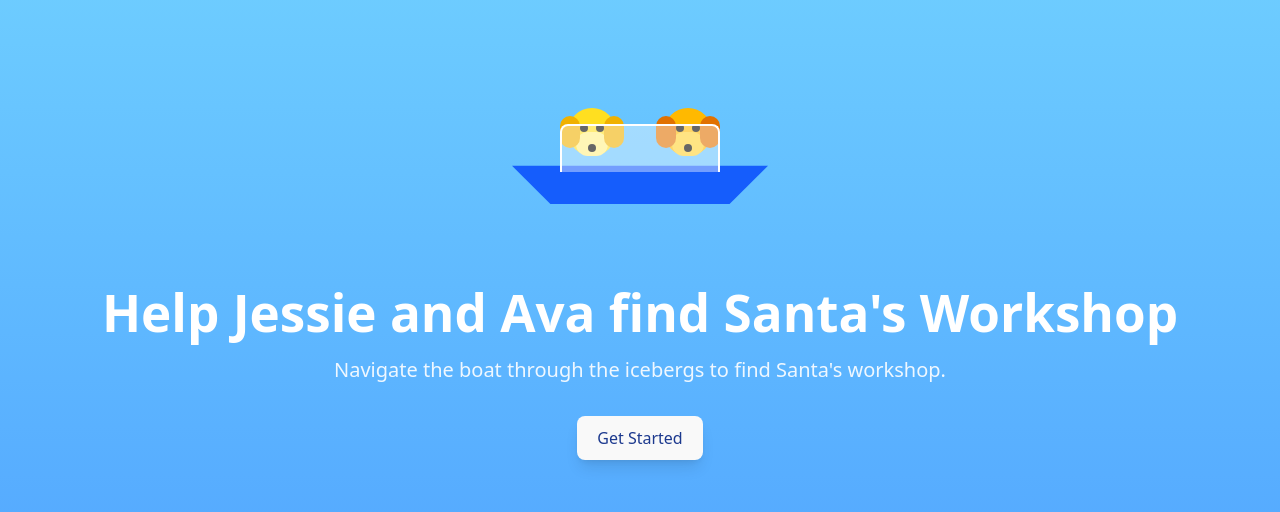
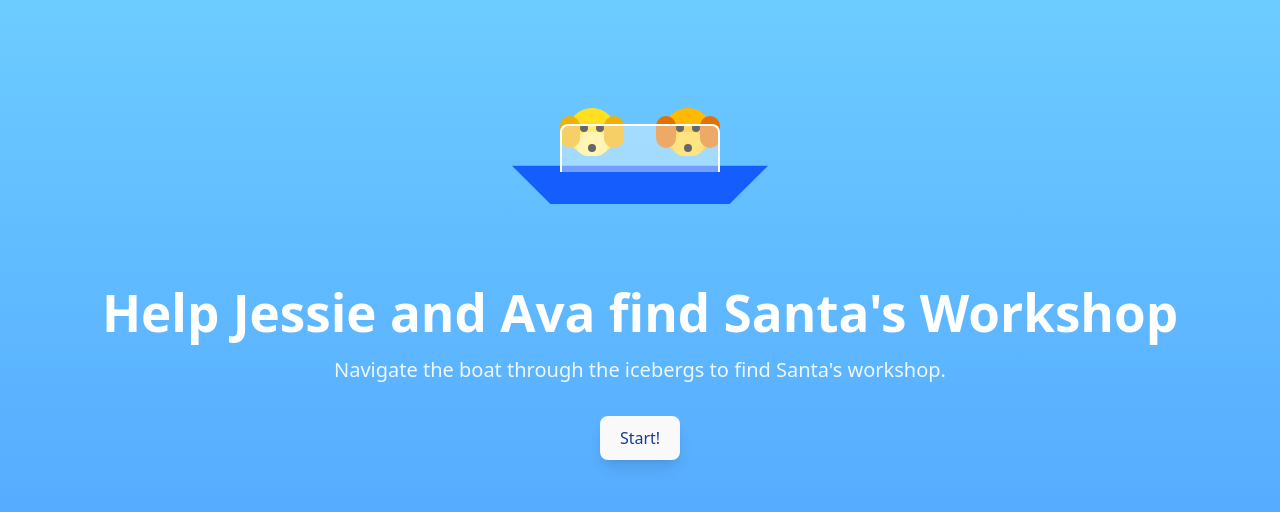
Before and after one commit to andrew-craig/xmas-game-2025, a React (Vite) app: page / in a window 1280 px wide. Shown: the part 140-652 px from the top of the page. Built offline with nearby package versions, Linux system fonts and the light colour scheme.

Commit message:
type change

```diff
--- a/src/components/LoadingScreen.tsx
+++ b/src/components/LoadingScreen.tsx
@@ -59,7 +59,7 @@ export const LoadingScreen: React.FC<LoadingScreenProps> = ({ onStart }) => {
           onClick={onStart}
           className="bg-red-600 hover:bg-red-700 text-blue-900 font-bold text-xl px-8 py-4 rounded-lg shadow-lg transition-all hover:scale-105 active:scale-95"
         >
-          Get Started
+          Start!
         </button>
       </div>
     </div>
```
